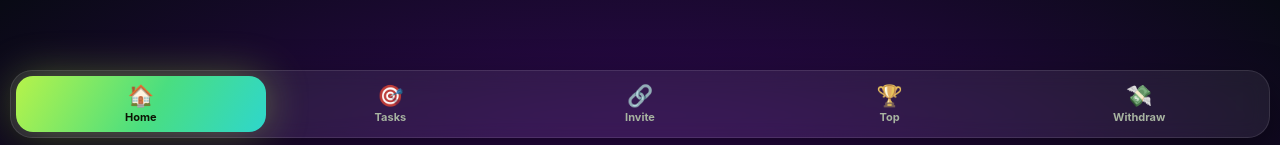
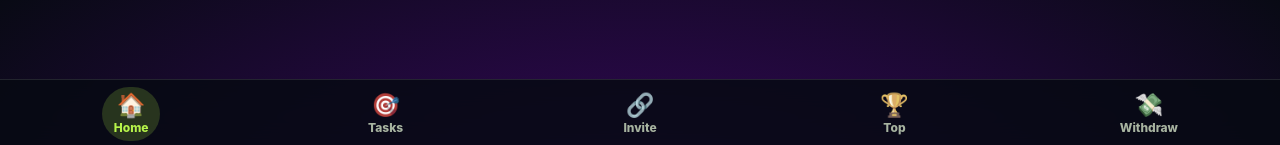
Before and after one commit to kesim6470-lab/hf-v5, a React (Vite) app in the folder frontend/: page / in a window 1280 px wide. Shown: the part 652-797 px from the top of the page. Built offline with nearby package versions, Linux system fonts and the light colour scheme; no server answers.

Commit message:
Nav: MyAge-style bottom bar with pill active state

```diff
--- a/frontend/src/styles.css
+++ b/frontend/src/styles.css
@@ -93,11 +93,15 @@ label.f{display:block;font-size:12px;font-weight:700;color:var(--muted);margin:1
 .p-rejected{background:rgba(239,68,68,.18);color:#ef4444}.p-review{background:rgba(234,179,8,.18);color:#eab308}
 .ticker{display:flex;gap:8px;overflow:hidden;white-space:nowrap;margin:10px 16px 0;font-size:12px;color:var(--muted)}
 .ticker .tk{background:var(--card);border:1px solid var(--border);border-radius:99px;padding:6px 12px;font-weight:600}
-nav{position:fixed;left:10px;right:10px;bottom:10px;border-radius:22px;background:var(--glass);backdrop-filter:blur(10px);-webkit-backdrop-filter:blur(10px);transform:translateZ(0);
-  border:1px solid var(--border);display:flex;z-index:10;box-shadow:var(--shadow);padding:5px}
-nav button{flex:1;background:none;border:none;color:var(--muted);padding:7px 0 8px;font-size:11px;font-weight:700;cursor:pointer;border-radius:17px;transition:background-color .15s ease,color .15s ease,transform .1s ease;white-space:nowrap}
-nav button .ni{display:block;font-size:21px;margin-bottom:2px;filter:grayscale(.4)}
-nav button.active{background:var(--grad);color:var(--on-accent);box-shadow:var(--glow)}
+/* Bottom nav — MyAge pattern (user order 2026-11-26): full-width bar pinned
+   to the bottom edge, icon above a bold label, and the ACTIVE tab marked by a
+   pale accent pill behind icon+label (not a full gradient block). */
+nav{position:fixed;left:0;right:0;bottom:0;background:color-mix(in srgb,var(--bg) 84%,transparent);backdrop-filter:blur(14px);-webkit-backdrop-filter:blur(14px);transform:translateZ(0);
+  border-top:1px solid var(--border);display:flex;z-index:10;padding:6px 4px calc(6px + env(safe-area-inset-bottom))}
+nav button{flex:1;position:relative;z-index:0;background:none;border:none;color:var(--muted);padding:6px 0 7px;font-size:12px;font-weight:800;cursor:pointer;transition:color .15s ease;white-space:nowrap}
+nav button .ni{display:block;font-size:23px;line-height:1.15;margin-bottom:2px;filter:grayscale(.45)}
+nav button.active{color:var(--accent)}
+nav button.active::before{content:"";position:absolute;top:1px;bottom:1px;left:50%;transform:translateX(-50%);width:58px;border-radius:999px;background:color-mix(in srgb,var(--accent) 18%,transparent);z-index:-1}
 nav button.active .ni{filter:none}
 /* toasts drop from the TOP (user's hf-like refinement) */
 .toast{position:fixed;left:50%;top:14px;transform:translate(-50%,-160%);background:var(--text);color:var(--bg);padding:11px 18px;border-radius:99px;
```
